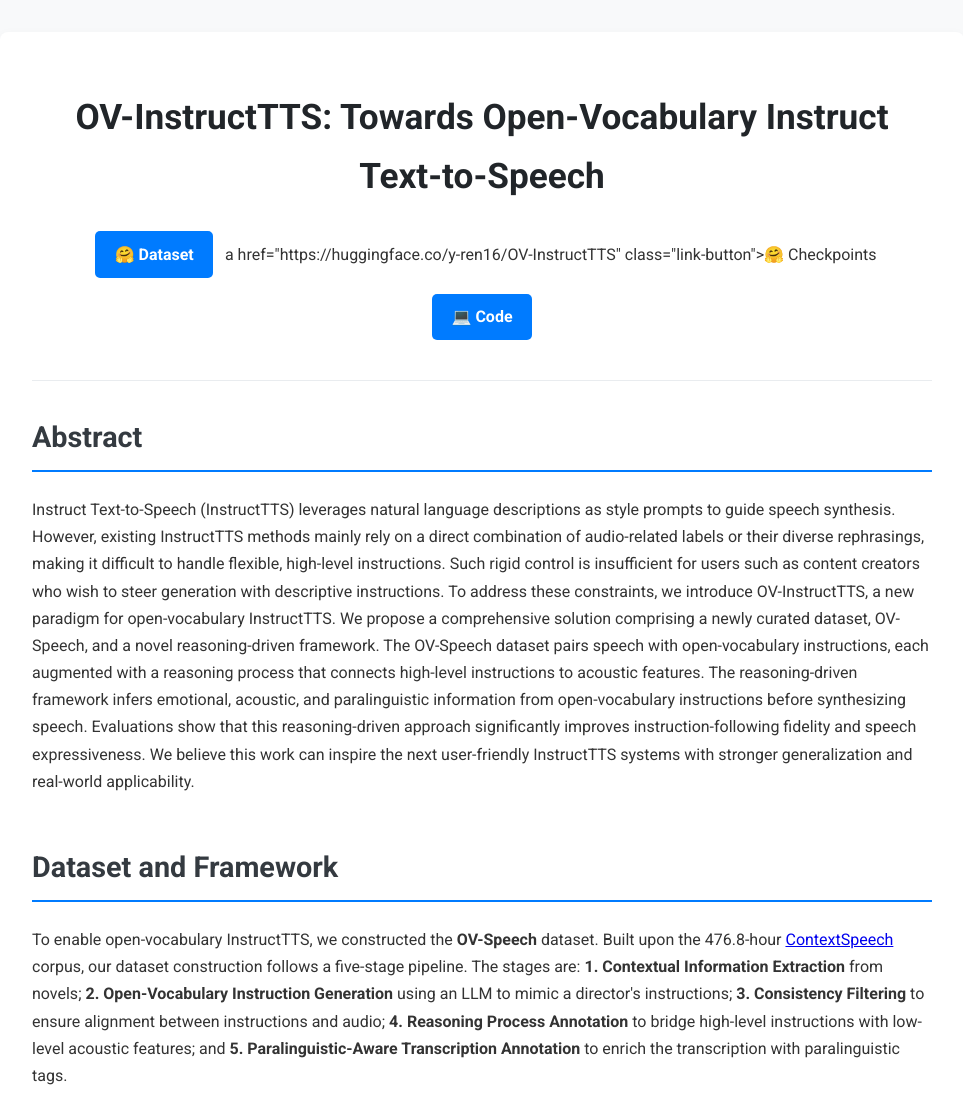
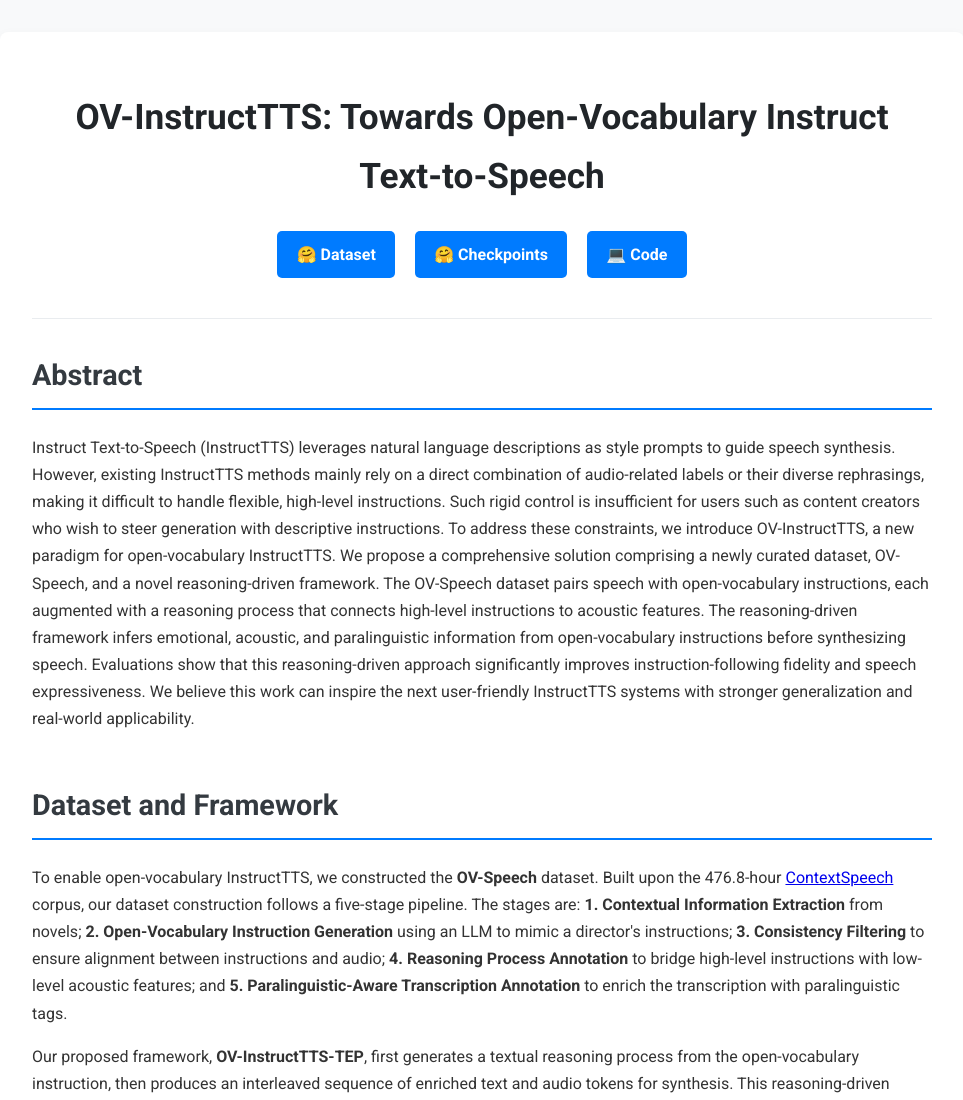
Before and after one commit to y-ren16/OV-InstructTTS, a plain HTML site: page index.html in a window 1280 px wide. Shown: the top 1100 px of the page, without its empty margins (158-1121 px from the left). Drawn offline with Linux system fonts and the light colour scheme.

Commit message:
fix index

```diff
--- a/index.html
+++ b/index.html
@@ -13,7 +13,7 @@
             <h1>OV-InstructTTS: Towards Open-Vocabulary Instruct Text-to-Speech</h1>
             <div class="links">
                  <a href="https://huggingface.co/datasets/y-ren16/OVSpeech" class="link-button">🤗 Dataset</a>
-                 a href="https://huggingface.co/y-ren16/OV-InstructTTS" class="link-button">🤗 Checkpoints</a>
+                 <a href="https://huggingface.co/y-ren16/OV-InstructTTS" class="link-button">🤗 Checkpoints</a>
                  <a href="https://github.com/y-ren16/OV-InstructTTS" class="link-button">💻 Code</a>
                  <!-- <a href="https://arxiv.org/abs/your-paper-id" class="link-button">📄 Paper</a> -->
             </div>
```
